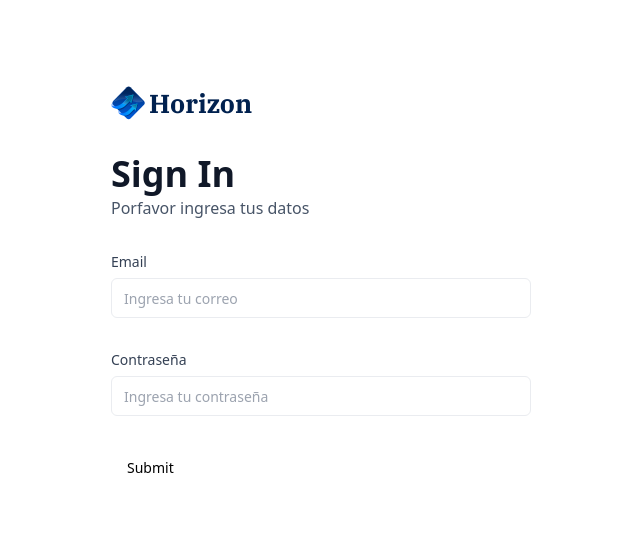
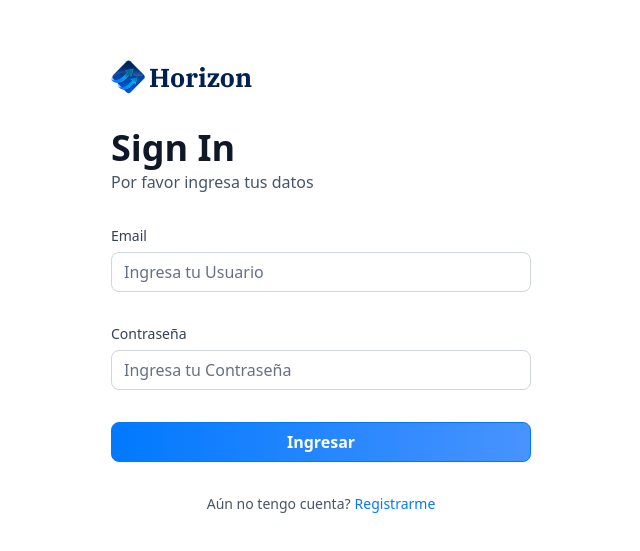
Before and after one commit to filopofelix/banking, a Next.js app: page /sign-in in a window 1280 px wide. Shown: the part 113-664 px from the top of the page, without its empty margins (319-959 px from the left). Built offline with nearby package versions, Linux system fonts and the light colour scheme.

Commit message:
implementando form regristro 2 16 43

```diff
--- a/components/AuthForm.tsx
+++ b/components/AuthForm.tsx
@@ -2,7 +2,6 @@
 import Link from 'next/link'
 import Image from 'next/image'
 import React, { useState } from 'react'
-
 import { z } from "zod"
 import { zodResolver } from "@hookform/resolvers/zod"
 import { useForm } from "react-hook-form"
@@ -17,29 +16,29 @@ import {
   FormMessage,
 } from "@/components/ui/form"
 import { Input } from "@/components/ui/input"
-import { Divide } from 'lucide-react';
-
-const formSchema = z.object({
-    email: z.string().email(),
-  })
-
-
+import CustomInput from './CustomInput';
+import { authFormSchema } from '@/lib/utils';
+import { Loader2 } from 'lucide-react';
 
 const AuthForm = ({ type }: { type: string }) => {
-    const [user, setUser] = useState(null)
+    const [user, setUser] = useState(null);
+    const [isLoading, setIsLoading] = useState(false)
     // 1. Define your form.
-  const form = useForm<z.infer<typeof formSchema>>({
-    resolver: zodResolver(formSchema),
+  const form = useForm<z.infer<typeof authFormSchema>>({
+    resolver: zodResolver(authFormSchema),
     defaultValues: {
       email: "",
+      password: ""
     },
   })
 
   // 2. Define a submit handler.
-  function onSubmit(values: z.infer<typeof formSchema>) {
+  function onSubmit(values: z.infer<typeof authFormSchema>) {
     // Do something with the form values.
     // ✅ This will be type-safe and validated.
+    setIsLoading(true)
     console.log(values)
+    setIsLoading(false)
   }
     return (
         <section className='auth-form'>
@@ -66,7 +65,7 @@ const AuthForm = ({ type }: { type: string }) => {
                      <p className='text-16 font-normal text-gray-600'>
                         {user
                             ? 'Registra tu cuenta para comenzar'
-                            : 'Porfavor ingresa tus datos'
+                            : 'Por favor ingresa tus datos'
                         }
                      </p>
                     </h1>
@@ -77,48 +76,29 @@ const AuthForm = ({ type }: { type: string }) => {
                     {/* PlaidLink */}
                 </div>
             ): (
-                <Form {...form}>
-                    <form onSubmit={form.handleSubmit(onSubmit)} className="space-y-8">
-                        <FormField
-                            control={form.control}
-                            name="email"
-                            render={({ field }) => (
-                                <div className='form-item'>
-                                    <FormLabel className='form-label'>
-                                        Email
-                                    </FormLabel>
-                                    <div className='flex w-full flex-col'>
-                                        <FormControl>
-                                            <Input placeholder='Ingresa tu correo' className='import-class' {...field}>
-                                            </Input>
-                                        </FormControl>
-                                        <FormMessage className='form-message mt-2'/>
-                                    </div>
-                                </div>
-                            )}
-                        />
-                        <FormField
-                            control={form.control}
-                            name="password"
-                            render={({ field }) => (
-                                <div className='form-item'>
-                                    <FormLabel className='form-label'>
-                                        Contraseña
-                                    </FormLabel>
-                                    <div className='flex w-full flex-col'>
-                                        <FormControl>
-                                            <Input placeholder='Ingresa tu contraseña' className='import-class' {...field}>
-                                            </Input>
-                                        </FormControl>
-                                        <FormMessage className='form-message mt-2'/>
-                                    </div>
-                                </div>
-                            )}
-                        />
-                        <Button type="submit">Submit</Button>
-                    </form>
+                <>
+                    <Form {...form}>
+                        <form onSubmit={form.handleSubmit(onSubmit)} className="space-y-8">
 
-                </Form>
+                            <CustomInput control={form.control} name='email' label='Email' placeholder='Ingresa tu Usuario'/>
+                            <CustomInput control={form.control} name='password' label='Contraseña' placeholder='Ingresa tu Contraseña'/>
+                            <div className='flex flex-col gap-4'>
+                                <Button type="submit" disabled={isLoading} className='form-btn'>{isLoading ? (
+                                    <>
+                                        <Loader2 size={20} className='animate-spin'/> &nbsp;
+                                        Cargando...
+                                    </>
+                                ) : type === 'sign-in' ? 'Ingresar' : 'Registrar'}
+                                </Button>
+                            </div>
+
+                        </form>
+                    </Form>
+                    <footer className='flex justify-center gap-1'>
+                        <p className='text-14 font-normal text-gray-600'>{type === 'sign-in' ? 'Aún no tengo cuenta?' : 'Ya tengo mi cuenta!'}</p>
+                        <Link href={type === 'sign-in' ? '/sign-up' : 'sign-in'} className='form-link'>{type === 'sign-in' ? 'Registrarme' : 'Ingresar'}</Link>
+                    </footer>
+                </>
             )}
         </section>
     )
--- /dev/null
+++ b/components/CustomInput.tsx
@@ -0,0 +1,39 @@
+import React from 'react'
+import { FormControl, FormField, FormLabel, FormMessage } from './ui/form'
+import { Input } from './ui/input'
+
+import { Control, FieldPath, Form } from 'react-hook-form'
+import { z } from 'zod'
+import { authFormSchema } from '@/lib/utils'
+
+interface CustomInput {
+    control: Control<z.infer<typeof authFormSchema>>,
+    name: FieldPath<z.infer<typeof authFormSchema>>,
+    label: string,
+    placeholder : string
+}
+
+const CustomInput = ({ control, name, label, placeholder }: CustomInput) => {
+  return (
+    <FormField
+            control={control}
+            name={name}
+            render={({ field }) => (
+                <div className='form-item'>
+                    <FormLabel className='form-label'>
+                        {label}
+                    </FormLabel>
+                    <div className='flex w-full flex-col'>
+                        <FormControl>
+                            <Input placeholder={placeholder} className='input-class' type={name === 'password' ? 'password' : 'text'}{...field}>
+                            </Input>
+                        </FormControl>
+                        <FormMessage className='form-message mt-2'/>
+                    </div>
+                </div>
+            )}
+        />
+  )
+}
+
+export default CustomInput
--- a/lib/utils.ts
+++ b/lib/utils.ts
@@ -2,6 +2,7 @@
 import { type ClassValue, clsx } from "clsx";
 import qs from "query-string";
 import { twMerge } from "tailwind-merge";
+import { z } from "zod";
 
 export function cn(...inputs: ClassValue[]) {
   return twMerge(clsx(inputs));
@@ -193,3 +194,7 @@ export const getTransactionStatus = (date: Date) => {
 
   return date > twoDaysAgo ? "Processing" : "Success";
 };
+export const authFormSchema = z.object({
+  email: z.string().email(),
+  password: z.string().min(8),
+})
```
